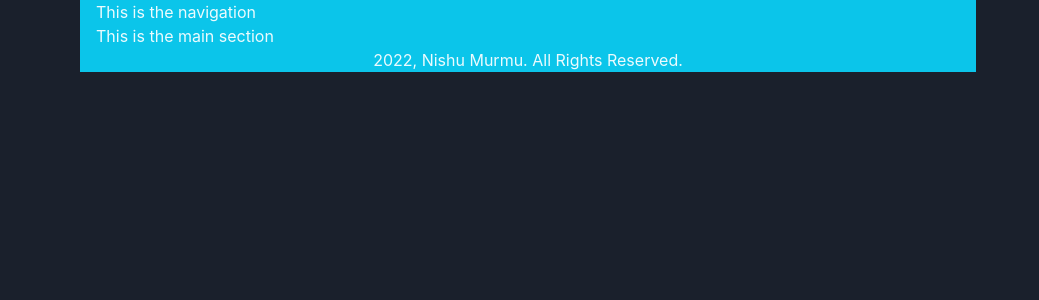
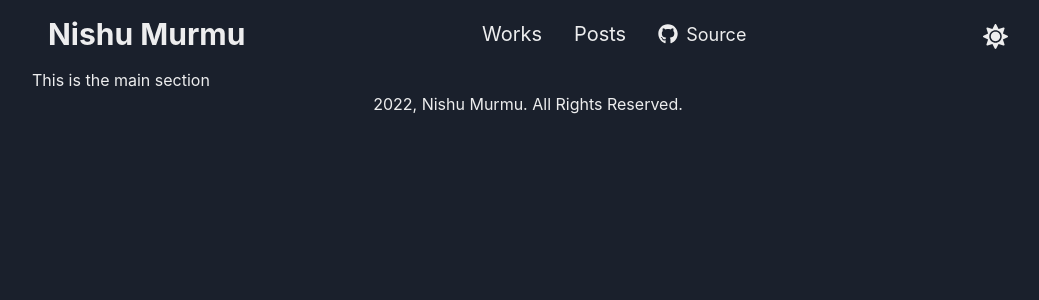
Before and after one commit to nishu-murmu/nishu-murmu.github.io, a Next.js app: page / in a window 1280 px wide. Shown: the top 300 px of the page, without its empty margins (112-1151 px from the left). Built offline with nearby package versions, Linux system fonts and the light colour scheme.

Commit message:
adding colorModeScript

```diff
--- a/components/nav-bar.js
+++ b/components/nav-bar.js
@@ -1,7 +1,46 @@
-const { Box } = require('@chakra-ui/react')
+import {
+  Flex,
+  Heading,
+  Text,
+  HStack,
+  useColorModeValue,
+  useColorMode,
+  Box,
+} from '@chakra-ui/react'
+import Link from 'next/link'
+import { FaGithub, FaSun, FaMoon } from 'react-icons/fa'
 
 const NavBar = () => {
-  return <Box>This is the navigation</Box>
+  const { toggleColorMode } = useColorMode()
+  const SwitchIcon = useColorModeValue(FaMoon, FaSun)
+  const IconStyle = {
+    fontSize: "25px",
+    cursor: "pointer",
+  }
+  return (
+    <Flex padding={4} justifyContent={'space-between'}>
+      <Heading size={'lg'}>
+        <strong>Nishu Murmu</strong>
+      </Heading>
+      <HStack spacing={8}>
+        <Link href={'/works'}>
+          <Text fontSize={'xl'}>Works</Text>
+        </Link>
+        <Link href={'/posts'}>
+          <Text fontSize={'xl'}>Posts</Text>
+        </Link>
+        <Link href={'https://github.com/nishu-murmu/nishu-murmu.github.io'}>
+          <HStack spacing={2}>
+          <FaGithub fontSize={'20px'} />
+            <Text fontSize={'lg'}>Source</Text>
+          </HStack>
+        </Link>
+      </HStack>
+      <Box mt={2}>
+        <SwitchIcon style={IconStyle} onClick={toggleColorMode}/>
+      </Box>
+    </Flex>
+  )
 }
 
 export default NavBar
--- /dev/null
+++ b/components/section.js
@@ -0,0 +1,10 @@
+const { Fragment } = require("react")
+
+const MainSection = () => {
+  return (
+    <Fragment>
+      This is the main section
+    </Fragment>
+  )
+}
+export default MainSection
--- a/package.json
+++ b/package.json
@@ -22,6 +22,7 @@
     "next": "13.1.1",
     "react": "18.2.0",
     "react-dom": "18.2.0",
+    "react-icons": "^4.7.1",
     "typescript": "4.9.4"
   }
 }
--- a/pages/index.tsx
+++ b/pages/index.tsx
@@ -1,16 +1,16 @@
-import { Box, Heading, HStack, Container, Grid } from '@chakra-ui/react'
-import Link from 'next/link'
+import { Box, Container } from '@chakra-ui/react'
 import { Fragment } from 'react'
 
 //files
 import Footer from '../components/footer.js'
-import MainSection from '../components/main.js'
+import MainSection from '../components/section.js'
 import NavBar from '../components/nav-bar.js'
 
 export default function Home() {
   return (
     <Fragment>
-      <Container bg={'cyan.400'} maxWidth={'4xl'}>
+      <Container
+        maxWidth={'5xl'}>
         <Box>
           <NavBar />
           <MainSection />
```
Also changed, not shown: components/toggleColorMode.jsx (added, +7 -0 lines), 1 other file (tests, documents, lock files or other folders).
